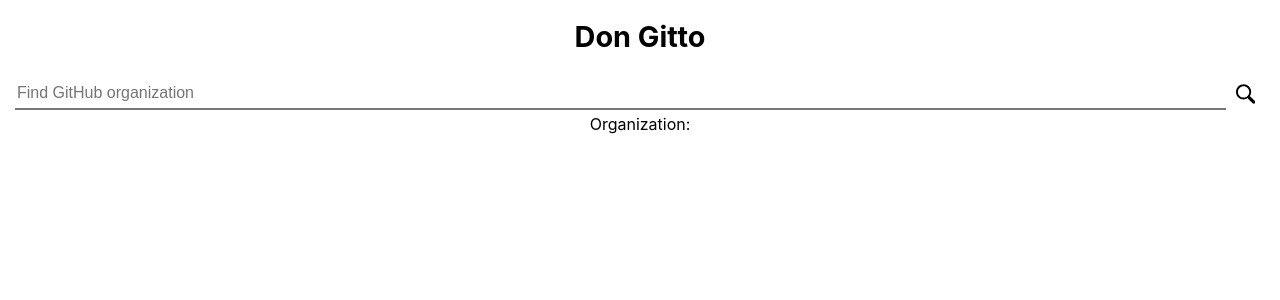
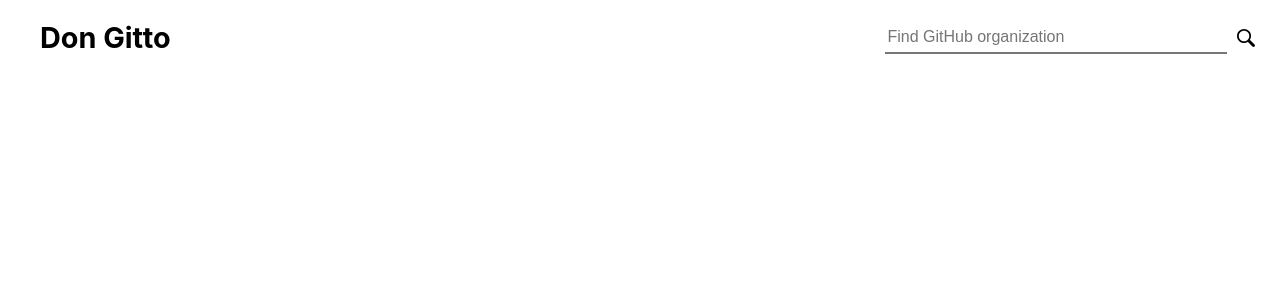
Before and after one commit to larto42/don-gitto, a React (Create React App) app: page / in a window 1280 px wide. Shown: the top 300 px of the page. Built offline with nearby package versions, Linux system fonts and the light colour scheme.

Commit message:
Add mobile CSS and start RWD

```diff
--- a/src/App.css
+++ b/src/App.css
@@ -1,9 +1,3 @@
-*,
-*::before,
-*::after {
-  box-sizing: border-box;
-}
-
 .App {
   text-align: center;
 }
@@ -43,3 +37,50 @@
   margin: 15px;
   background: rgb(187, 47, 47);
 }
+
+.user-list {
+  list-style: none;
+  padding: 0;
+  text-align: left;
+  margin: 15px;
+}
+
+.user {
+  display: grid;
+  grid-template-rows: auto auto;
+  padding: 10px 0;
+  border-bottom: 1px solid #aaa;
+}
+
+.user-login {
+  font-weight: bold;
+}
+
+.user-activity {
+  font-size: 0.9em;
+  display: flex;
+  flex-direction: column;
+}
+
+@media (min-width: 800px) {
+  .header {
+    display: flex;
+    justify-content: space-between;
+  }
+
+  .title {
+    margin: 20px 40px;
+  }
+
+  .search-form {
+    min-width: 32vw;
+  }
+
+  .user-list {
+    width: 86vw;
+    margin: auto;
+    display: grid;
+    grid-template-columns: 1fr 1fr 1fr;
+    grid-column-gap: 35px;
+  }
+}
--- a/src/App.jsx
+++ b/src/App.jsx
@@ -1,6 +1,5 @@
 import React, { useState } from 'react';
 import './App.css';
-import Search from './components/Search';
 import UsersList from './components/UsersList';
 import UsersPagination from './components/UsersPagination';
 import {
@@ -9,6 +8,7 @@
   getUserLastActivity,
   checkLimits
 } from './utils/GithubApiUtils';
+import Header from './components/Header';
 
 function App() {
   const [users, setUsers] = useState([]);
@@ -68,13 +68,14 @@
 
   return (
     <div className="App">
-      <h1 className="title">Don Gitto</h1>
-      <Search
+      <Header
         searchOrganization={searchOrganization}
         error={error}
         limitsRespawnDate={limitsRespawnDate}
       />
-      <span>Organization: {organizationName}</span>
+      {organizationName && (
+        <h2 className="organization">Organization: {organizationName}</h2>
+      )}
       <UsersList users={users} />
       <UsersPagination
         pagination={pagination}
--- /dev/null
+++ b/src/components/Header.jsx
@@ -0,0 +1,26 @@
+import React from 'react';
+import PropTypes from 'prop-types';
+import Search from './Search';
+
+export default function Header({
+  searchOrganization,
+  error,
+  limitsRespawnDate
+}) {
+  return (
+    <header className="header">
+      <h1 className="title">Don Gitto</h1>
+      <Search
+        searchOrganization={searchOrganization}
+        error={error}
+        limitsRespawnDate={limitsRespawnDate}
+      />
+    </header>
+  );
+}
+
+Header.propTypes = {
+  searchOrganization: PropTypes.func.isRequired,
+  error: PropTypes.bool.isRequired,
+  limitsRespawnDate: PropTypes.string
+};
--- a/src/index.css
+++ b/src/index.css
@@ -1,3 +1,9 @@
+*,
+*::before,
+*::after {
+  box-sizing: border-box;
+}
+
 body {
   margin: 0;
   font-family: -apple-system, BlinkMacSystemFont, 'Segoe UI', 'Roboto', 'Oxygen',
```
